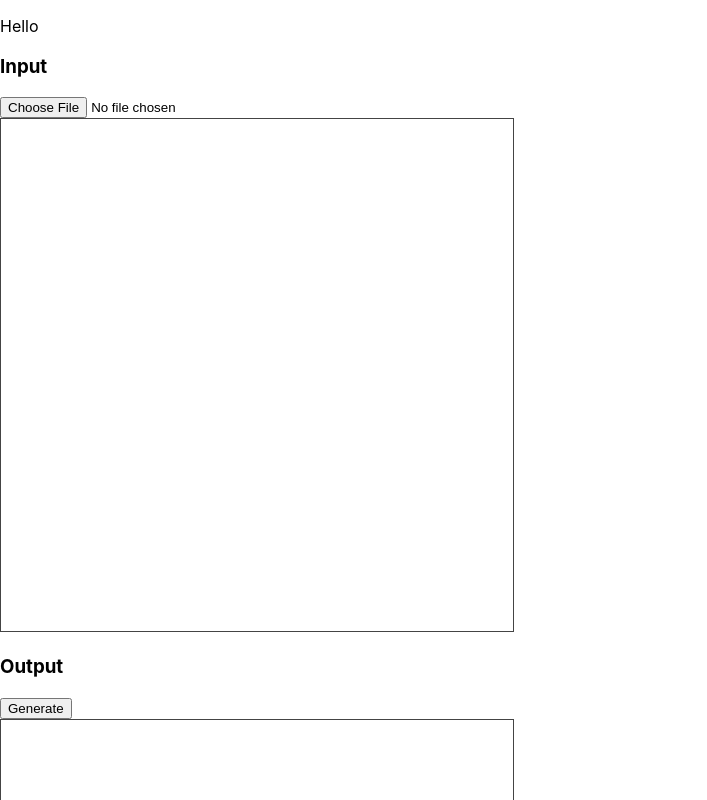
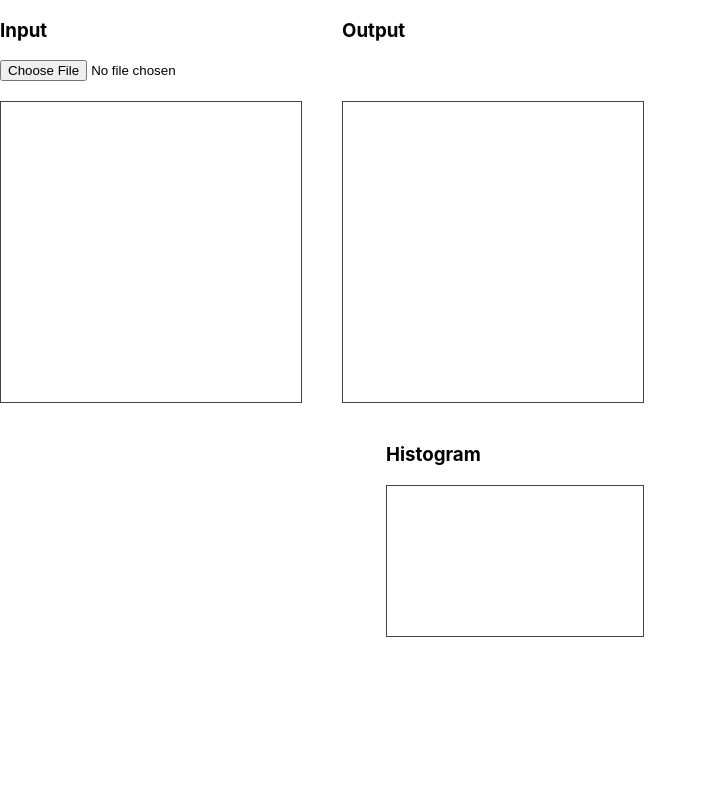
Before and after one commit to au5ton/COSC4372, a Next.js app: page / in a window 1280 px wide. Shown: the top 800 px of the page, without its empty margins (0-707 px from the left). Built offline with nearby package versions, Linux system fonts and the light colour scheme.

Commit message:
start implementing histogram
- issue with indexes being negative or greater than limit?
- histogram doesn't immediately reflect most recent image loaded?

```diff
--- a/pages/index.tsx
+++ b/pages/index.tsx
@@ -6,10 +6,10 @@ import { usePhoton } from '../lib/usePhoton'
 import styles from '../styles/Home.module.css'
 
 export default function Home() {
-  const [file, setFile] = useState<File | null>(null)
+  const [file, setFile] = useState<File | null>(null);
   const inputCanvasRef = useRef<HTMLCanvasElement>(null);
   const outputCanvasRef = useRef<HTMLCanvasElement>(null);
-  const photon = usePhoton()
+  const photon = usePhoton();
 
   /**
    * Once an image file is dropped onto the page
@@ -18,7 +18,8 @@ export default function Home() {
     (async () => {
       if(file && inputCanvasRef.current) {
         // Use a wrapper of the FileReader API to get the contents of the file
-        const contents = await readFileAsDataURL(file)
+        const contents = await readFileAsDataURL(file);
+
         if(typeof contents === 'string') {
           /**
            * After the file has been read, we need to create a build-in Image()
@@ -29,35 +30,36 @@ export default function Home() {
           img.onload = function() {
             if(inputCanvasRef.current && outputCanvasRef.current) {
               // Name some shortcuts
-              const icanvas = inputCanvasRef.current
-              const ocanvas = outputCanvasRef.current
+              const icanvas = inputCanvasRef.current;
+              const ocanvas = outputCanvasRef.current;
 
               // Resize <canvas> to fit the original resolution of the image
               // We also account for the screens with a high pixel density (high-end laptops and smartphones)
               // Scale the canvas by window.devicePixelRatio
-              icanvas.width = img.naturalWidth * window.devicePixelRatio
-              icanvas.height = img.naturalHeight * window.devicePixelRatio
-              ocanvas.width = img.naturalWidth * window.devicePixelRatio
-              ocanvas.height = img.naturalHeight * window.devicePixelRatio
+              icanvas.width = img.naturalWidth * window.devicePixelRatio;
+              icanvas.height = img.naturalHeight * window.devicePixelRatio;
+              ocanvas.width = img.naturalWidth * window.devicePixelRatio;
+              ocanvas.height = img.naturalHeight * window.devicePixelRatio;
 
               // use css to bring it back to regular size
               // (this is also capped with max-width: 100% in the stylesheet)
-              icanvas.style.width = `${img.naturalWidth}px`
-              icanvas.style.height = `${img.naturalHeight}px`
-              ocanvas.style.width = `${img.naturalWidth}px`
-              ocanvas.style.height = `${img.naturalHeight}px`
+              icanvas.style.width = `${img.naturalWidth}px`;
+              icanvas.style.height = `${img.naturalHeight}px`;
+              ocanvas.style.width = `${img.naturalWidth}px`;
+              ocanvas.style.height = `${img.naturalHeight}px`;
 
 
               // Use a reference to the canvas below and get a 2D context from the canvas
-              const context = icanvas.getContext('2d')
+              const context = icanvas.getContext('2d');
               // set the scale of the context
-              context?.scale(window.devicePixelRatio, window.devicePixelRatio)
+              context?.scale(window.devicePixelRatio, window.devicePixelRatio);
 
               // Draw the unmodified image to the input <canvas>
               context?.drawImage(img, 0, 0);
-              console.log('the image is drawn')
+              console.log('the image is drawn');
               // Go ahead and process the image automatically
-              handleClick()
+
+              convertToGrayscale();
             }
 
           }
@@ -66,31 +68,127 @@ export default function Home() {
     })();
   }, [file])
 
-  const handleChange = (e: ChangeEvent<HTMLInputElement>) => {
-    if(e.target.files && e.target.files.length > 0) {
-      setFile(e.target.files[0])
+
+  // converts canvas to data url for use in processing image
+  const convertCanvasToImg = () => {
+    let canvas = document.getElementById("gs__canvas") as HTMLCanvasElement;
+    let img = new Image();
+    img.src = canvas.toDataURL();
+    return img;
+  }
+
+  // generates histogram
+  function processImage(inImg: any) {
+    const src = new Uint32Array(inImg.data.buffer);
+
+    let histBrightness = (new Array(256)).fill(0);
+    let histR = (new Array(256)).fill(0);
+    let histG = (new Array(256)).fill(0);
+    let histB = (new Array(256)).fill(0);
+    for (let i = 0; i < src.length; i++) {
+      let r = src[i] & 0xFF;
+      let g = (src[i] >> 8) & 0xFF;
+      let b = (src[i] >> 16) & 0xFF;
+      histBrightness[r]++;
+      histBrightness[g]++;
+      histBrightness[b]++;
+      histR[r]++;
+      histG[g]++;
+      histB[b]++;
+    }
+
+    let maxBrightness = 0;
+      for (let i = 1; i < 256; i++) {
+        if (maxBrightness < histBrightness[i]) {
+          maxBrightness = histBrightness[i]
+        }
+      }
+
+    const canvas = document.getElementById('canvasHistogram') as HTMLCanvasElement;
+    const ctx = canvas.getContext('2d');
+
+    if (ctx) {
+      let guideHeight = 8;
+      let startY = (canvas.height - guideHeight);
+      let dx = canvas.width / 256;
+      let dy = startY / maxBrightness;
+      ctx.lineWidth = dx;
+      ctx.fillStyle = "#fff";
+      ctx.fillRect(0, 0, canvas.width, canvas.height);
+
+      for (let i = 0; i < 256; i++) {
+        let x = i * dx;
+        // Value
+        ctx.strokeStyle = "#000000";
+        ctx.beginPath();
+        ctx.moveTo(x, startY);
+        ctx.lineTo(x, startY - histBrightness[i] * dy);
+        ctx.closePath();
+        ctx.stroke();
+
+        // Guide
+        ctx.strokeStyle = 'rgb(' + i + ', ' + i + ', ' + i + ')';
+        ctx.beginPath();
+        ctx.moveTo(x, startY);
+        ctx.lineTo(x, canvas.height);
+        ctx.closePath();
+        ctx.stroke();
+      }
     }
   }
 
-  const handleClick = async () => {
+  // retrieve image data for processImage function
+  function getImageData() {
+    const canvas = document.createElement('canvas');
+    const context = canvas.getContext('2d');
+    const img = document.getElementById("gs__image") as HTMLImageElement;
+    if (img) {
+    canvas.width = img.width;
+    canvas.height = img.height;
+      if (context) {
+        context.drawImage(img, 0, 0);
+        return context.getImageData(0, 0, img.width, img.height);
+      }
+    }
+  }
+
+  const handleChange = (e: ChangeEvent<HTMLInputElement>) => {
+    if(e.target.files && e.target.files.length > 0) {
+      setFile(e.target.files[0]);
+    }
+  }
+
+  // used to be handleClick; renamed for clarity
+  const convertToGrayscale = async () => {
     // Do some safety checks and get a 2D context for the input and output <canvas>es
     if(inputCanvasRef.current && outputCanvasRef.current && photon) {
-      const inContext = inputCanvasRef.current.getContext('2d')
-      const outContext = outputCanvasRef.current.getContext('2d')
+      const inContext = inputCanvasRef.current.getContext('2d');
+      const outContext = outputCanvasRef.current.getContext('2d');
       if(inContext && outContext) {
         // Convert the ImageData found in the canvas to a PhotonImage (so that it can communicate with the core Rust library)
-        const image = photon.open_image(inputCanvasRef.current, inContext)
+        const image = photon.open_image(inputCanvasRef.current, inContext);
 
         // Filter the image, the PhotonImage's raw pixels are modified
         // (This is where we modify the image however we desire)
         //photon.filter(image, 'radio')
-        photon.grayscale(image)
+        photon.grayscale(image);
 
         // Place the modified image back on the canvas
-        photon.putImageData(outputCanvasRef.current, outContext, image)
+        photon.putImageData(outputCanvasRef.current, outContext, image);
+
+        convertCanvasToImg();
+        let newImg = convertCanvasToImg();
+
+        let output = document.getElementById("gs__image") as HTMLImageElement;
+
+        if (output) {
+          output.src = newImg.src;
+          processImage(getImageData());
+        }
       }
     }
   }
+
 
   return (
     <div className={styles.container}>
@@ -101,13 +199,28 @@ export default function Home() {
       </Head>
 
       <main className={styles.main}>
-        <p>Hello</p>
-        <h3>Input</h3>
-        <input type="file" accept="image/*" onChange={handleChange} /> <br />
-        <canvas className={styles.canvas} ref={inputCanvasRef} width="512" height="512"></canvas>
-        <h3>Output</h3>
-        <button onClick={handleClick}>Generate</button> <br />
-        <canvas className={styles.canvas} ref={outputCanvasRef} width="512" height="512"></canvas>
+        <div className={styles.row}>
+          <div className={styles.input}>
+            <h3>Input</h3>
+            <input type="file" accept="image/*" onChange={handleChange} />
+            <br />
+            <canvas id="original" className={styles.canvas} ref={inputCanvasRef} width="300" height="300"></canvas>
+          </div>
+
+          <div className={styles.output}>
+            <h3>Output</h3>
+            <canvas id="gs__canvas" className={styles.canvas} ref={outputCanvasRef} width="300" height="300">
+              <img id="gs__image"></img>
+            </canvas>
+          </div>
+        </div>
+
+        <div className={styles.row}>
+          <div className={styles.histogram}>
+            <h3>Histogram</h3>
+            <canvas id="canvasHistogram" className={styles.canvas} width="256" height="150"></canvas>
+          </div>
+        </div>
       </main>
     </div>
   )
--- a/styles/Home.module.css
+++ b/styles/Home.module.css
@@ -1,3 +1,10 @@
+.main {
+  display: flex;
+  flex-direction: column;
+  width: max-content;
+  gap: 40px;
+}
+
 
 .canvas {
   border: 1px solid #444;
@@ -6,3 +13,21 @@
   max-height: 100vh;
   object-fit: contain;
 }
+
+.row {
+  gap: 40px;
+  justify-content: flex-end;
+}
+
+.row, .input, .output {
+  display: flex;
+}
+
+.histogram h3 {
+  margin-top: 0;
+}
+
+.input, .output {
+  flex-direction: column;
+  justify-content: space-between;
+}
```
Also changed, not shown: 1 other file (tests, documents, lock files or other folders).
